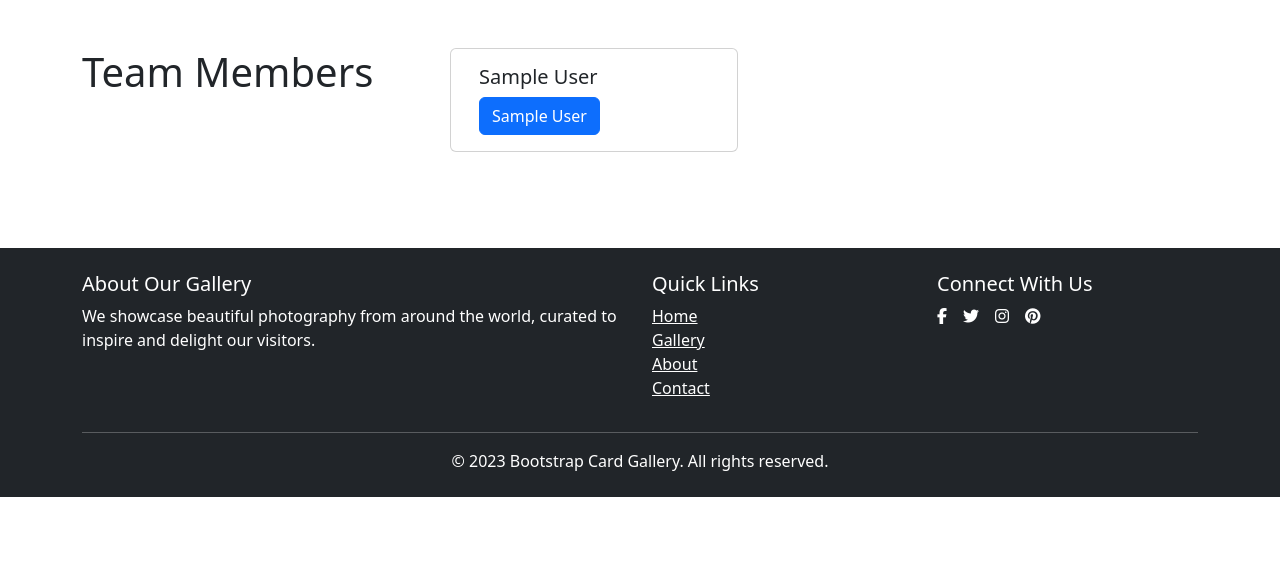
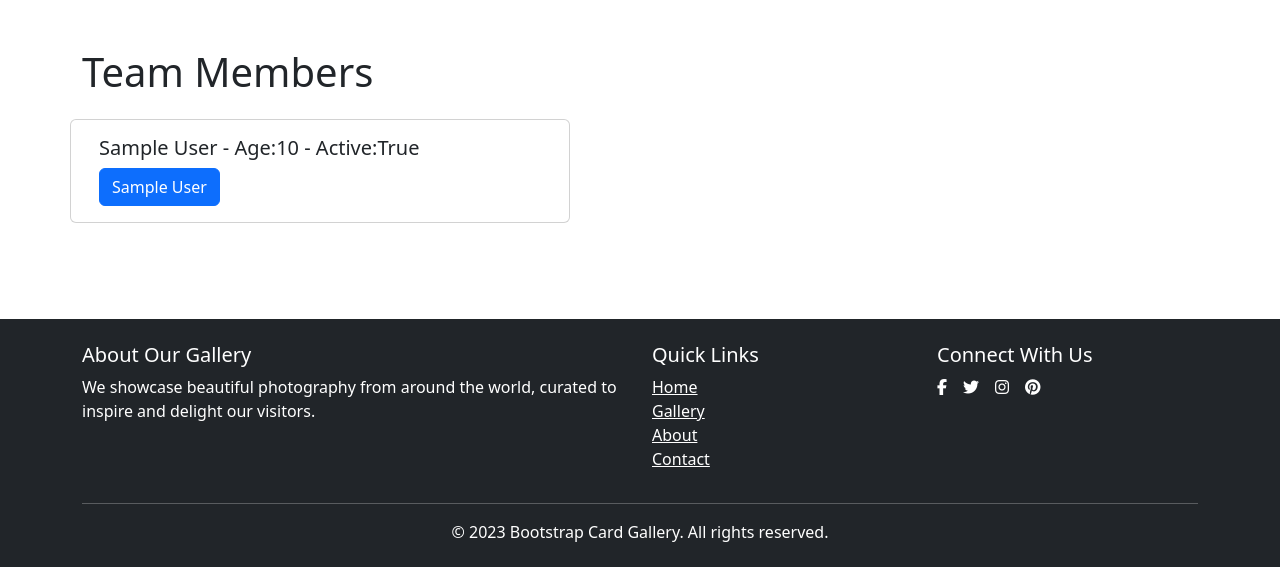
Before and after one commit to Azzam49/nova_django_cards_gallery, a Django app: page /testing/ in a window 1280 px wide. Shown: the part 72-639 px from the top of the page. Run offline with Django 3.2, Linux system fonts and the light colour scheme; tables that the repository leaves empty hold one stand-in row (values such as "Sample post"); some libraries are stand-ins or nearby versions.

Commit message:
Ordering By ORM Queires

```diff
--- a/app/templates/app/Testing/testing.html
+++ b/app/templates/app/Testing/testing.html
@@ -2,13 +2,16 @@
 
 {% block mainBlock %}
 
-<h1>Team Members</h1>
+<h1>{{members_title}}</h1>
 
     {% for team_member in team_members %}
-        <div class="card" style="width: 18rem; margin-right: 30px;">
-        <div class="card-body">
-            <h5 class="card-title">{{team_member.name}}</h5>
-            <a href="#" class="btn btn-primary">{{team_member.title}}</a>
+
+    <div class="row">
+        <div class="card" style="width: 500px; margin-right: 30px; margin-top: 15px;">
+            <div class="card-body">
+                <h5 class="card-title">{{team_member.name}} - Age:{{team_member.age}} - Active:{{team_member.is_active}}</h5>
+                <a href="#" class="btn btn-primary">{{team_member.title}}</a>
+            </div>
         </div>
     </div>
     {% endfor %}
--- a/app/templates/app/assets/base.html
+++ b/app/templates/app/assets/base.html
@@ -15,11 +15,11 @@
     <!-- Main Content -->
     <main class="py-5">
         <div class="container">
-            <div class="row row-cols-1 row-cols-md-2 row-cols-lg-3 g-4">
+
 
                 {% block mainBlock %}
                 {% endblock mainBlock %}
-            </div>
+
         </div>
     </main>
 
--- a/app/views.py
+++ b/app/views.py
@@ -149,7 +149,7 @@ def testing(request):
     # kids_developer_member = TeamMember.objects.filter(
     #     age__gte = 6,
     #     age__lte = 10,
-    #     title = "Developer",
+    #     title = "Developer"
     # )
 
     # 8 - Fetch team members that does not have any title (blank title)
@@ -160,14 +160,27 @@ def testing(request):
 
 
     # 9 - Fetch all team members - but exclude team members that has title='Developer'
-    non_developer_members = TeamMember.objects.exclude(title = 'Developer')
+    # non_developer_members = TeamMember.objects.exclude(title = 'Developer')
         # This was fetching both Alice and John
             # Alice , title = blank
             # John, title = 'Developer'
 
     # 10 - Fetch all team members that DO have a title (not blank) - but exclude team members that has title='Developer'
-    non_developer_members_that_have_title = TeamMember.objects.exclude(title = 'Developer').filter(title__isnull=False)
+    # non_developer_members_that_have_title = TeamMember.objects.exclude(title = 'Developer').filter(title__isnull=False)
         # Fetch only John, because Alice does not have a title
 
-    print(f"\nteam_members : {non_developer_members_that_have_title}\n")
-    return render(request, 'app/Testing/testing.html', {"team_members": non_developer_members_that_have_title})
+
+    # 11 - ORDERING/SORTNG results
+    # all_members = TeamMember.objects.all().order_by("age") # Sort by "age" column in ascending (numbers smallest to largest)
+    # all_members = TeamMember.objects.all().order_by("-age") # Sort by "age" column in descending (numbers largest to smallest)
+    # all_members = TeamMember.objects.all().order_by("name") # Sort by "name" column in ascending (from A to Z)
+    # all_members = TeamMember.objects.all().order_by("-name") # Sort by "name" column in descending (from Z to A)
+    # all_members = TeamMember.objects.all().order_by("is_active") # Sort by "is_active" column in ascending (Show False first and then True)
+    all_members = TeamMember.objects.all().order_by("-is_active") # Sort by "is_active" column in descending (Show True first and then False)
+
+    print(f"\nteam_members : {all_members}\n")
+    context = {
+        "team_members": all_members,
+        "members_title": "Team Members",
+    }
+    return render(request, 'app/Testing/testing.html', context)
```
